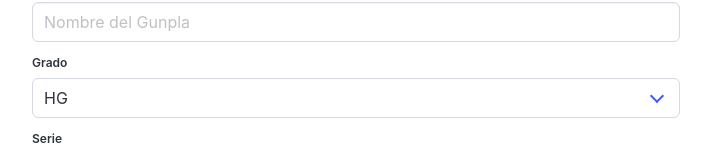
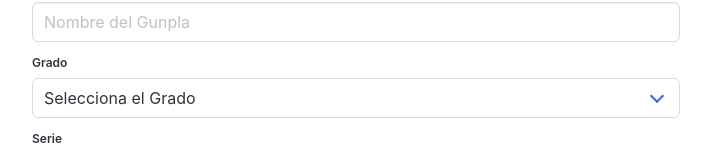
Before and after one commit to Aless00san/GunplaAPI-Frontend, a React (Vite) app: page / in a window 1280 px wide. Shown: the part 231-383 px from the top of the page, without its empty margins (32-743 px from the left). Built offline with nearby package versions, Linux system fonts and the light colour scheme.

Commit message:
Default Value Fix

```diff
--- a/src/components/GunplaForm.jsx
+++ b/src/components/GunplaForm.jsx
@@ -49,17 +49,18 @@ export const GunplaForm = ({ handleAddGunpla, selectedGunpla }) => {
           <div className="select" style={{ width: "100%" }}>
             <select
               style={{ width: "100%" }}
-              defaultValue={"Selecciona el Grado"}
               value={formData.grade}
               onChange={(e) =>
                 setFormData({ ...formData, grade: e.target.value })
               }
             >
-              <option disabled>Selecciona el Grado</option>
-              <option>HG</option>
-              <option>MG</option>
-              <option>PG</option>
-              <option>SD</option>
+              <option disabled value={""}>
+                Selecciona el Grado
+              </option>
+              <option value={"HG"}>HG</option>
+              <option value={"MG"}>MG</option>
+              <option value={"PG"}>PG</option>
+              <option value={"SD"}>SD</option>
             </select>
           </div>
         </div>
```
